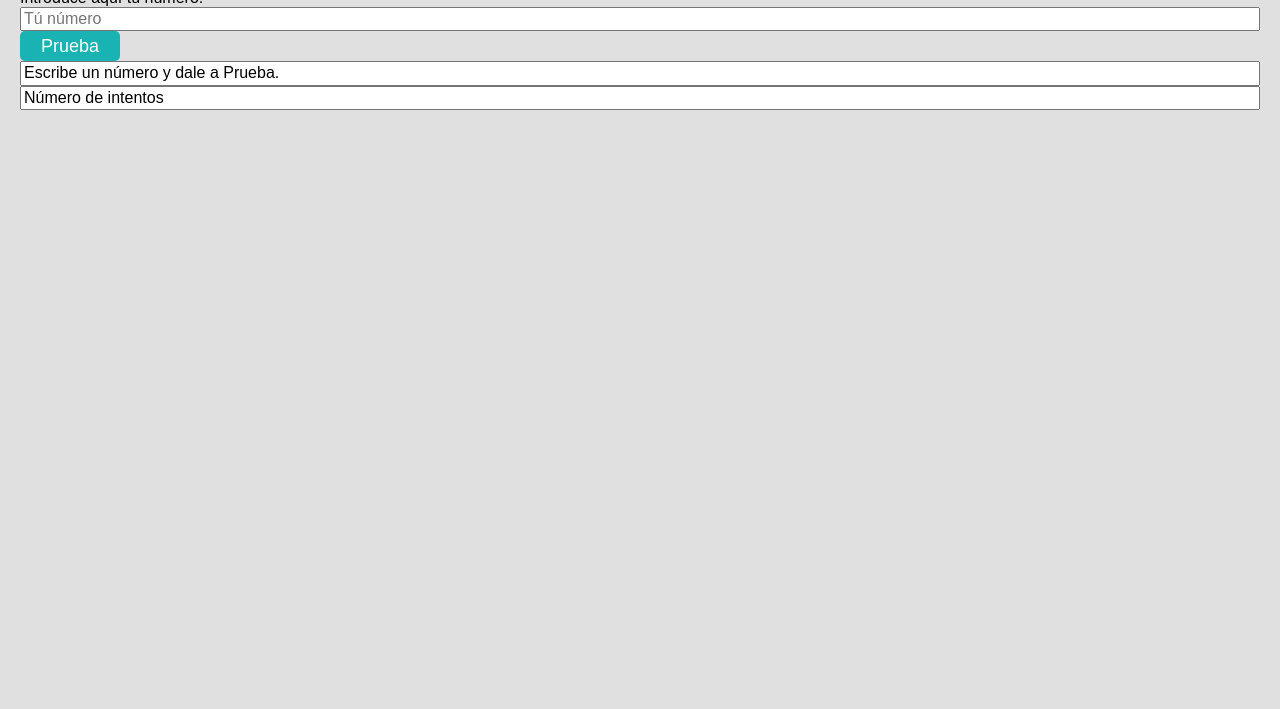
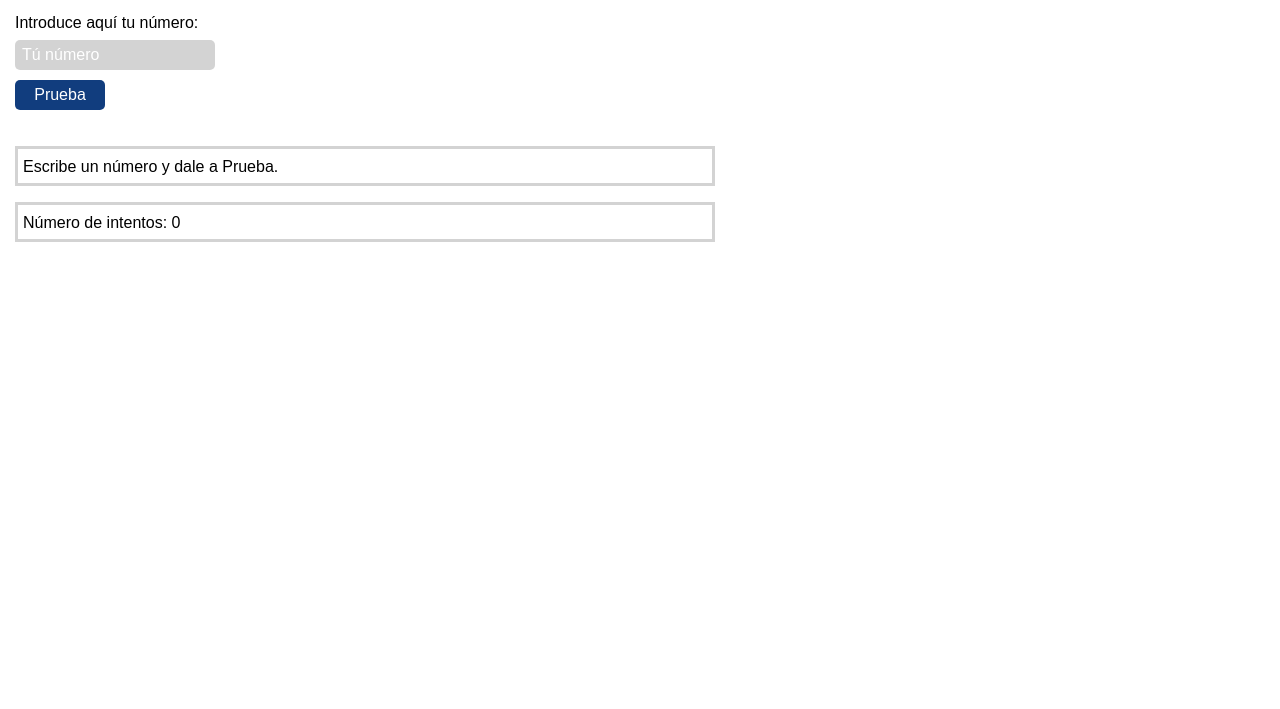
Before and after one commit to albavidalm/Guess-the-number, a plain HTML site: page index.html in a window 1280 px wide. Shown: the part 91-800 px from the top of the page. Drawn offline with Linux system fonts and the light colour scheme.

Commit message:
Add final code

```diff
--- a/css/style.css
+++ b/css/style.css
@@ -1,23 +1,53 @@
-.page {
-  background-color: rgb(224, 224, 224);
+.maincontent {
   font-family: Arial, Helvetica, sans-serif;
+  margin: 0 15px;
+  max-width: 700px;
+  height: 100%;
 }
 
-.maincontent {
-  margin: 20px 20px;
+.title {
+  font-size: 42px;
+  color: rgb(56, 56, 56);
 }
 
 .form {
   display: flex;
   flex-direction: column;
 }
+.form__label {
+  padding-bottom: 8px;
+}
+.form__input {
+  width: 200px;
+  height: 30px;
+  background-color: lightgrey;
 
-.button {
-  width: 100px;
+  border: none;
+  border-radius: 5px;
+}
+
+.form__input::placeholder {
+  padding-left: 5px;
+  color: white;
+}
+
+.form__button {
+  width: 90px;
   height: 30px;
+  margin-top: 10px;
+  margin-bottom: 20px;
   border-radius: 5px;
+  background-color: rgb(17, 61, 126);
+  color: white;
   border: none;
-  background-color: rgb(26, 179, 179);
-  color: white;
-  font-size: 18px;
+  cursor: pointer;
 }
+
+.form__message {
+  background-color: white;
+  height: 40px;
+  line-height: 35px;
+  border: 3px solid lightgrey;
+  padding-left: 5px;
+  margin-bottom: 0px;
+}
--- a/index.html
+++ b/index.html
@@ -6,7 +6,7 @@
   <meta http-equiv="X-UA-Compatible" content="IE=edge">
   <meta name="viewport" content="width=device-width, initial-scale=1.0">
   <title>Evaluación intermedia M2 - Alba Vidal</title>
-  <link rel="stylesheet" href="css/normalize.css">
+  <link rel="stylesheet" href="./css/normalize.css">
   <link rel="stylesheet" href="./css/style.css">
 </head>
 
@@ -17,14 +17,14 @@
 
     <form action="#" class="form">
 
-      <label for="guessnumber">Introduce aquí tu número:</label>
+      <label for="guessnumber" class="form__label">Introduce aquí tu número:</label>
 
-      <input type="number" name="guessnumber" id="guessnumber" class="input js-input" placeholder="Tú número" min="1" max="100">
+      <input type="number" name="guessnumber" id="guessnumber" class="form__input js-input" placeholder="Tú número">
 
-      <input class="button js-button" type="button" value="Prueba">
+      <input class="form__button js-button" type="button" value="Prueba">
 
-      <input type="text" class="clue" value="Escribe un número y dale a Prueba.">
-      <input type="text" class="js-counter" value="Número de intentos">
+      <p class="form__message js-clue">Escribe un número y dale a Prueba.</p>
+      <p class="form__message js-counter">Número de intentos: 0</p>
 
     </form>
 
--- a/main.js
+++ b/main.js
@@ -1,32 +1,42 @@
 "use strict";
-
-console.log("Working");
-
-//Genera Random Number e imprime en la consola
-const randomNumber = getRandomNumber(100);
-
+// Función para generar el número Random:
 function getRandomNumber(max) {
   return Math.ceil(Math.random() * max);
 }
-console.log(randomNumber);
+const randomNumber = getRandomNumber(100);
+console.log("Número random:", randomNumber);
+//___________________________________________________________
 
-//_________________________
+// Comparaciones:
+const button = document.querySelector(".js-button");
+const clue = document.querySelector(".js-clue");
+const userNumber = document.querySelector(".js-input");
 
-// Recogemos el input de la user y lo transformamos a número
-const inputNumber = document.querySelector(".js-input");
-const inputValue = parseInt(inputNumber.value);
+const compare = () => {
+  const userNumber2 = userNumber.value;
+  const userNumberValue = parseInt(userNumber2);
+  console.log(`Número de la usuaria: ${userNumberValue}`);
+  if (userNumberValue === randomNumber) {
+    clue.innerHTML = "Has ganado campeona!!!";
+  } else if (userNumber2 < 1 || userNumber2 > 100) {
+    clue.innerHTML = `El número debe estar entre 1 y 100.`;
+  } else if (userNumber2 < randomNumber) {
+    clue.innerHTML = "Demasiado bajo";
+  } else if (userNumber2 > randomNumber) {
+    clue.innerHTML = "Demasiado alto";
+  }
+};
+button.addEventListener("click", compare);
+//___________________________________________________________
 
-//
-
-//Contador----
-
-const buttonSender = document.querySelector(".js-button");
+// Contador de intentos:
 const userCounter = document.querySelector(".js-counter");
 let counter = 0;
 function countTries() {
   counter += 1;
   //console.log(`${counter}`);
-  userCounter.value = userCounter.innerHTML + counter;
+  userCounter.innerHTML = `Número de intentos: ${counter}`;
 }
 
-buttonSender.addEventListener("click", countTries);
+button.addEventListener("click", countTries);
+//___________________________________________________________
```
